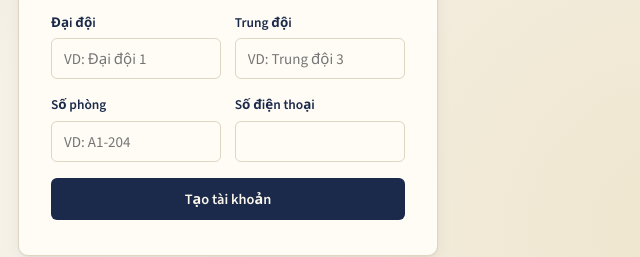
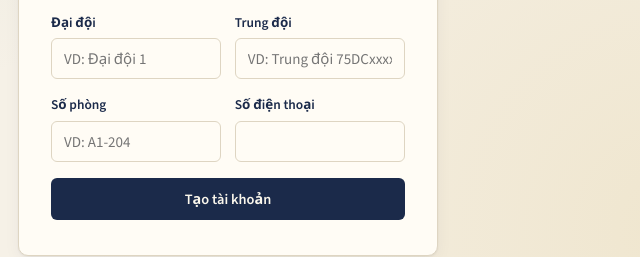
Before and after one commit to hoangnam996/mili-hub, a website: page public/index.html in a window 1280 px wide. Both pictures are taken after a click on the button "Đăng ký". Shown: the part 492-749 px from the top of the page, 412-1052 px from the left. Drawn offline with nearby package versions, Linux system fonts and the light colour scheme; a web font is replaced by a local one.

Commit message:
Doi placeholder trung doi thanh VD: Trung doi 75DCxxxx

```diff
--- a/public/index.html
+++ b/public/index.html
@@ -83,7 +83,7 @@
         </div>
         <div class="field">
           <label for="reg-platoon">Trung đội</label>
-          <input type="text" id="reg-platoon" placeholder="VD: Trung đội 3" required>
+          <input type="text" id="reg-platoon" placeholder="VD: Trung đội 75DCxxxx" required>
         </div>
       </div>
       <div class="field-row">
```
